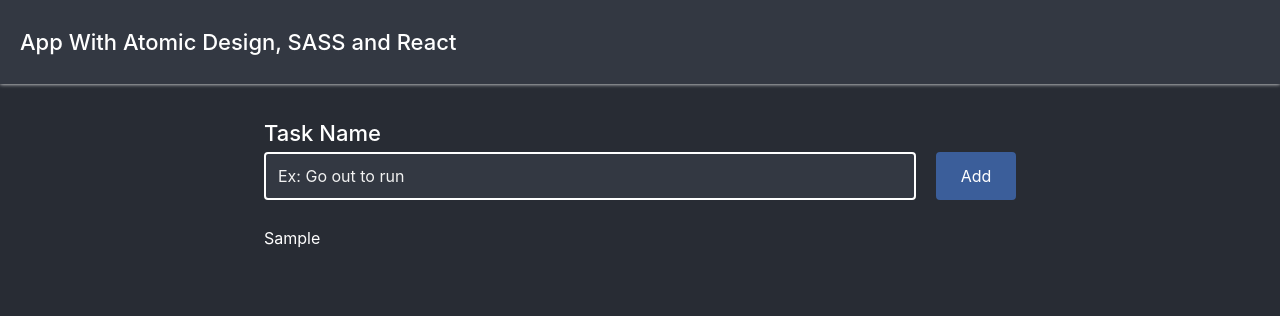
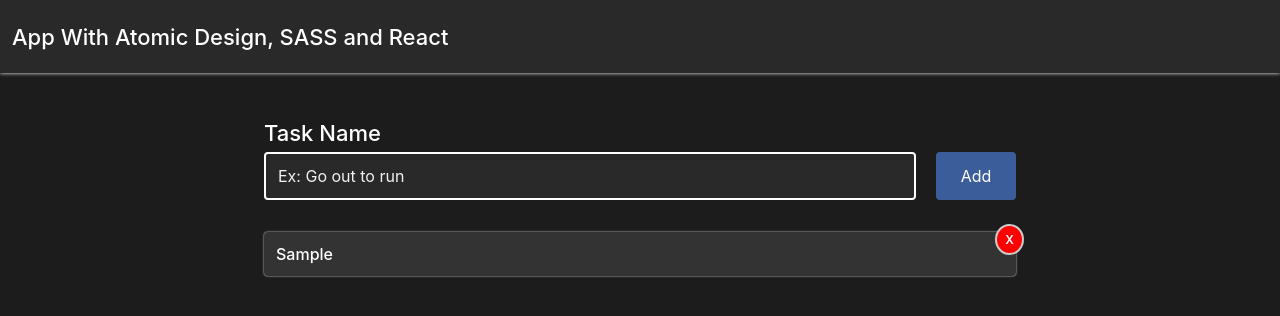
Before and after one commit to Carlosxell/projeto-atomic-design, a React (Create React App) app: page / in a window 1280 px wide. Both pictures are taken after typing "Sample" into the empty fields and a click on the button "Add". Shown: the top 316 px of the page. Built offline with nearby package versions, Linux system fonts and the light colour scheme.

Commit message:
correção ao adicionar/remover todos [HTML, CSS], customização inicial de card de todo[CSS, HTML, JS]

```diff
--- a/src/actions/index.js
+++ b/src/actions/index.js
@@ -1,4 +1,4 @@
-import { ADD_TODO, DELETE_TODO, UNCHECK_TODO, CHECK_TODO } from '../actions/types';
+import { ADD_TODO, DELETE_TODO, CHANGE_TODO_STATUS } from '../actions/types';
 
 export const handleAddTodo = (val) => (dispatch) => {
   dispatch({ type: ADD_TODO, todo: val });
@@ -8,10 +8,6 @@ export const handleDeleteTodo = (val) => (dispatch) => {
   dispatch({ type: DELETE_TODO, todo: val });
 };
 
-export const handleCheckTodo = (val) => (dispatch) => {
-  dispatch({ type: CHECK_TODO, todo: val });
+export const handleTodoStatus = (val) => (dispatch) => {
+  dispatch({ type: CHANGE_TODO_STATUS, todo: val });
 };
-
-export const handleUncheckTodo = (val) => (dispatch) => {
-  dispatch({ type: UNCHECK_TODO, todo: val });
-};
--- a/src/actions/types.js
+++ b/src/actions/types.js
@@ -1,4 +1,5 @@
 export const ADD_TODO = 'ADD_TODO';
 export const DELETE_TODO = 'DELETE_TODO';
+export const CHANGE_TODO_STATUS = 'CHANGE_TODO_STATUS';
 export const CHECK_TODO = 'CHECK_TODO';
 export const UNCHECK_TODO = 'UNCHECK_TODO';
--- a/src/components/CardTodo/CardTodo.js
+++ b/src/components/CardTodo/CardTodo.js
@@ -1,6 +1,7 @@
 import React, { Component } from 'react';
 import { connect } from 'react-redux';
 import './cardTodo.scss';
+import { handleDeleteTodo } from "../../actions";
 
 class CardTodo extends Component {
   constructor(props) {
@@ -10,15 +11,21 @@ class CardTodo extends Component {
 
   render() {
     let { info } = this.props;
+
     return(
       <div className='cardTodo'>
-        <p className='cardTodo_content'>{ info.taskName }</p>
+        <button className='btn cardTodo_closeBtn' type='button' onClick={ () => this.props.deleteTodo(info) }>X</button>
+        <div className='cardTodo_content'>
+          <h3 className='cardTodo_content_title'>{ info.taskName }</h3>
+        </div>
       </div>
     );
   }
 }
 
 const mapStateToProps = store => ({ todos: store.todos.list });
-const mapDispatchToProps = (dispatch) => ({});
+const mapDispatchToProps = (dispatch) => ({
+  deleteTodo: (obj) => dispatch(handleDeleteTodo(obj))
+});
 
 export default connect(mapStateToProps, mapDispatchToProps)(CardTodo);
--- a/src/components/CardTodo/cardTodo.scss
+++ b/src/components/CardTodo/cardTodo.scss
@@ -1 +1,41 @@
 @import '../../sass/core/_utils';
+
+.cardTodo {
+  box-shadow: 0 0 pxToRem(2) 0 $white-color;
+  background-color: $color-dark-gray;
+  border-radius: pxToRem(4);
+  font-weight: 400;
+  margin: pxToRem(20) auto pxToRem(30);
+  position: relative;
+
+  &_closeBtn {
+    &.btn {
+      border-radius: 50%;
+      background-color: red;
+      border-color: $color-gray;
+      font-size: pxToRem(12);
+      font-weight: 600;
+      padding: pxToRem(6) pxToRem(8);
+      position: absolute;
+      right: pxToRem(-8);
+      top: pxToRem(-8);
+      text-align: center;
+    }
+  }
+
+  &_content {
+    padding: pxToRem(12);
+
+    &_title {
+      font-size: pxToRem(16);
+      font-weight: 500;
+      text-transform: capitalize;
+
+      @media(min-width: pxToRem(768)) {
+        font-weight: pxToRem(20);
+      }
+    }
+  }
+
+  &_checkBox {}
+}
--- a/src/components/FormAdd/FormAdd.js
+++ b/src/components/FormAdd/FormAdd.js
@@ -2,7 +2,6 @@ import React, { Component } from 'react';
 import { connect } from 'react-redux';
 import { handleAddTodo } from '../../actions/index';
 import './formAdd.scss'
-import CardTodo from "../CardTodo/CardTodo";
 
 class FormAdd extends Component {
   constructor(props) {
@@ -24,7 +23,8 @@ class FormAdd extends Component {
     ev.preventDefault();
 
     if(this.state.taskName.length) {
-      let id = this.props.todos && this.props.todos.length ? this.props.todos[(this.props.todos.length -1)].id + 1 : 1;
+      let { todos } = this.props;
+      let id = todos && todos.length ? todos[(this.props.todos.length -1)].id + 1 : 1;
       this.props.addTodo({ taskName: this.state.taskName, id, active: true });
     }
 
@@ -56,8 +56,6 @@ class FormAdd extends Component {
             </div>
           </div>
         </form>
-
-        { this.props.todos.map(val => (<CardTodo key={ val.id } info={ val } />)) }
       </div>
     );
   }
--- a/src/reducers/todos.js
+++ b/src/reducers/todos.js
@@ -1,4 +1,4 @@
-import { ADD_TODO, DELETE_TODO, UNCHECK_TODO, CHECK_TODO } from '../actions/types';
+import { ADD_TODO, DELETE_TODO, CHANGE_TODO_STATUS } from '../actions/types';
 
 const initialState = {
   list: [],
@@ -7,8 +7,16 @@ const initialState = {
 export const todos = (state = initialState, action) => {
   switch(action.type) {
     case ADD_TODO:
-      state.list.push(action.todo);
-      return { ...state };
+      return {
+        ...state,
+        list: state.list.concat(action.todo)
+      };
+
+    case DELETE_TODO:
+      return {
+        ...state,
+        list: state.list.filter(res => (res.id !== action.todo.id))
+      };
 
     default:
       return state;
--- a/src/sass/core/base/_base.scss
+++ b/src/sass/core/base/_base.scss
@@ -18,6 +18,8 @@ html {
   -webkit-box-sizing: border-box;
   -moz-box-sizing: border-box;
   box-sizing: border-box;
+  margin: 0;
+  padding: 0;
 }
 // Light reset
 html,
@@ -36,7 +38,7 @@ body {
   height: auto;
 
   &::-webkit-scrollbar {
-    background-color: rgba(#ccc, .5);
+    background-color: rgba($white-color, 1);
     border-radius: pxToRem(4);
     width: pxToRem(10);
   }
@@ -47,7 +49,7 @@ body {
   }
 
   &::-webkit-scrollbar-thumb {
-    background-color: rgba(#515f60, .3);
+    background-color: rgba($dark-color, .5);
     border-radius: pxToRem(4);
     width: pxToRem(10);
   }
@@ -82,7 +84,6 @@ h5,
 h6 {
   font-weight: 800;
   line-height: pxToRem(20);
-  margin: 0;
 }
 
 i,
@@ -98,7 +99,3 @@ b {
 a {
   &:visited {}
 }
-
-p {
-  margin-bottom: 0;
-}
--- a/src/sass/core/variables/_variables.scss
+++ b/src/sass/core/variables/_variables.scss
@@ -1,5 +1,6 @@
 $fontsize: 16;
-$dark-color: #282c34;
+$dark-color: #1c1c1c;
 $white-color: #fff;
 $blue-color: #3b5e9a;
 $color-gray: #ccc;
+$color-dark-gray: #333333;
--- a/src/sass/organisms/_header.scss
+++ b/src/sass/organisms/_header.scss
@@ -21,6 +21,8 @@
   }
 
   @media(min-width: pxToRem(768)) {
-    padding: pxToRem(12);
+    &_box {
+      padding: pxToRem(12);
+    }
   }
 }
--- a/src/views/Home.js
+++ b/src/views/Home.js
@@ -1,12 +1,18 @@
 import React, { Component } from 'react';
 import FormAdd from '../components/FormAdd/FormAdd';
+import CardTodo from "../components/CardTodo/CardTodo";
 import { connect } from "react-redux";
 
 class Home extends Component {
+
+  filterList() {}
+
   render() {
     return(
       <div className='page--home'>
         <FormAdd />
+
+        { this.props.todos.map(val => (<CardTodo key={ val.id } info={ val } />)) }
       </div>
     );
   }
```
